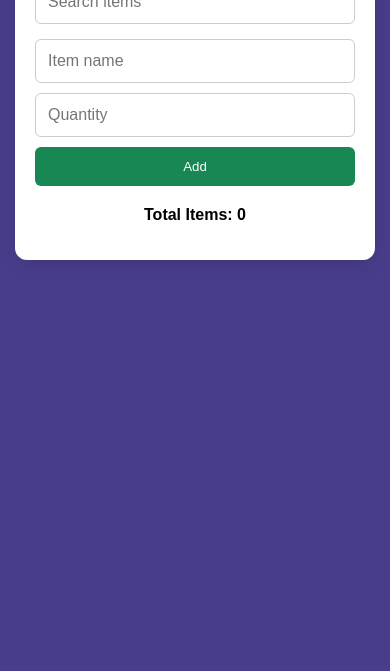
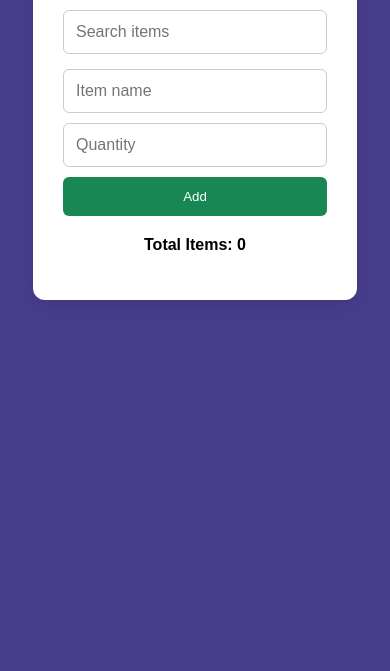
Before and after one commit to edomobi-31/shopping-list-app, a plain HTML site: page index.html in a window 390 px wide. Shown: the part 173-844 px from the top of the page. Drawn offline with Linux system fonts and the light colour scheme.

Commit message:
adjust container

```diff
--- a/style.css
+++ b/style.css
@@ -142,8 +142,8 @@ p {
 @media (max-width: 600px) {
 
     .container {
-        margin: 20px auto;
-        padding: 20px;
+        width: 90%;
+        max-width: none;
     }
 
     .input-section {
```
